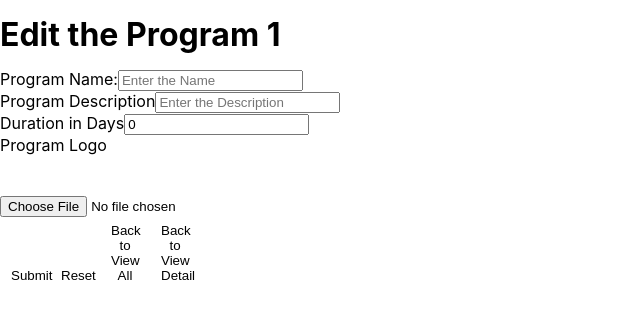
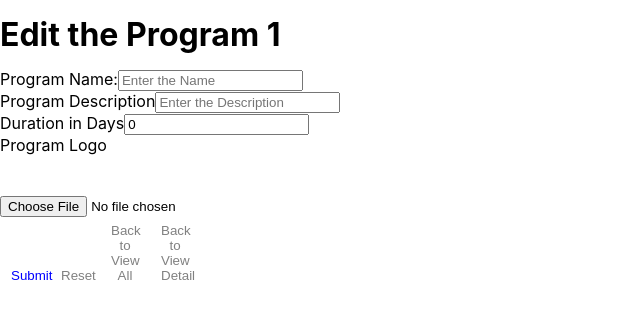
Before and after one commit to kimanhtong/coding_courses, a React (Create React App) app in the folder frontend/: page /program/edit/1 in a window 1280 px wide. Shown: the top 318 px of the page, without its empty margins (0-640 px from the left). Built offline with nearby package versions, Linux system fonts and the light colour scheme; no server answers.

Commit message:
To start adding CSS on Program List page

```diff
--- a/frontend/src/components/Program/ProgramList.jsx
+++ b/frontend/src/components/Program/ProgramList.jsx
@@ -62,7 +62,7 @@ const ProgramList = () => {
     <div className='page'>
       <h1> Welcome to the Program List page!</h1>
       <h3> You can find all the currently available programs here.</h3>
-      <button className="btn btn-add" onClick={()=>navigate("/program/new")}>
+      <button className="btn-add" onClick={()=>navigate("/program/new")}>
         <FaPlusCircle size='lg'/>
       </button>
       <div className='row'>
--- a/frontend/src/components/styles/list.css
+++ b/frontend/src/components/styles/list.css
@@ -18,6 +18,8 @@ h3 {
   width: 60px;
   margin: 20px;
   color: green;
+  background-color: inherit;
+  border: none;
 }
 .row {
   display: flex;
@@ -61,8 +63,17 @@ div.card-info p {
   background-color: inherit;
   border: none;
 }
-.btn:hover {
-  color:rgb(60, 126, 60);
+.btn-primary {
+  color: blue;
+}
+.btn-secondary {
+  color: gray;
+}
+.btn-danger {
+  color: rgb(221, 35, 14);
+}
+.btn:hover, .btn-add:hover {
+  color:rgb(214, 128, 28);
 }
 /* Responsive columns - one column layout (vertical) on small screens */
 @media screen and (max-width: 600px) {
```
